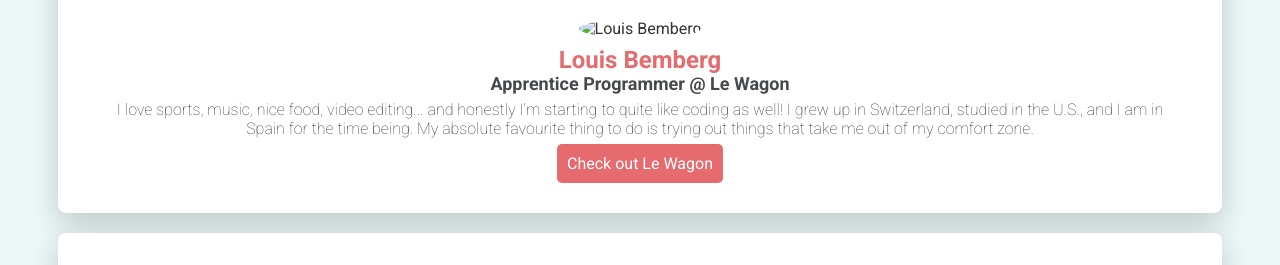
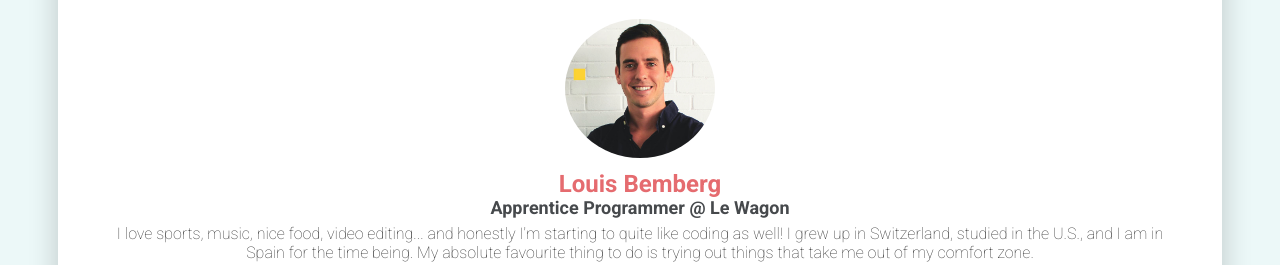
Before and after one commit to louisbemberg/profile, a plain HTML site: page index.html in a window 1280 px wide. Shown: the part 123-388 px from the top of the page. Drawn offline with Linux system fonts and the light colour scheme; the site is published under a folder, as on GitHub Pages, so addresses that start at the root find nothing.

Commit message:
quick Iri Fix

```diff
--- a/index.html
+++ b/index.html
@@ -11,7 +11,7 @@
   <div class="container">
     <div class="card-white">
         <h1> Hi There! I'm Louis 😊🤙</h1>
-        <img src="/images/profilepic.jpg" length = "150px" width="150px" class = "img-circle" alt="Louis Bemberg">
+        <img src="images/profilepic.jpg" length = "150px" width="150px" class = "img-circle" alt="Louis Bemberg">
         <h2 id = "full_name"> Louis Bemberg</h2>
         <h2 id = "current_job"> Apprentice Programmer @ Le Wagon</h2>
         <p>
```
